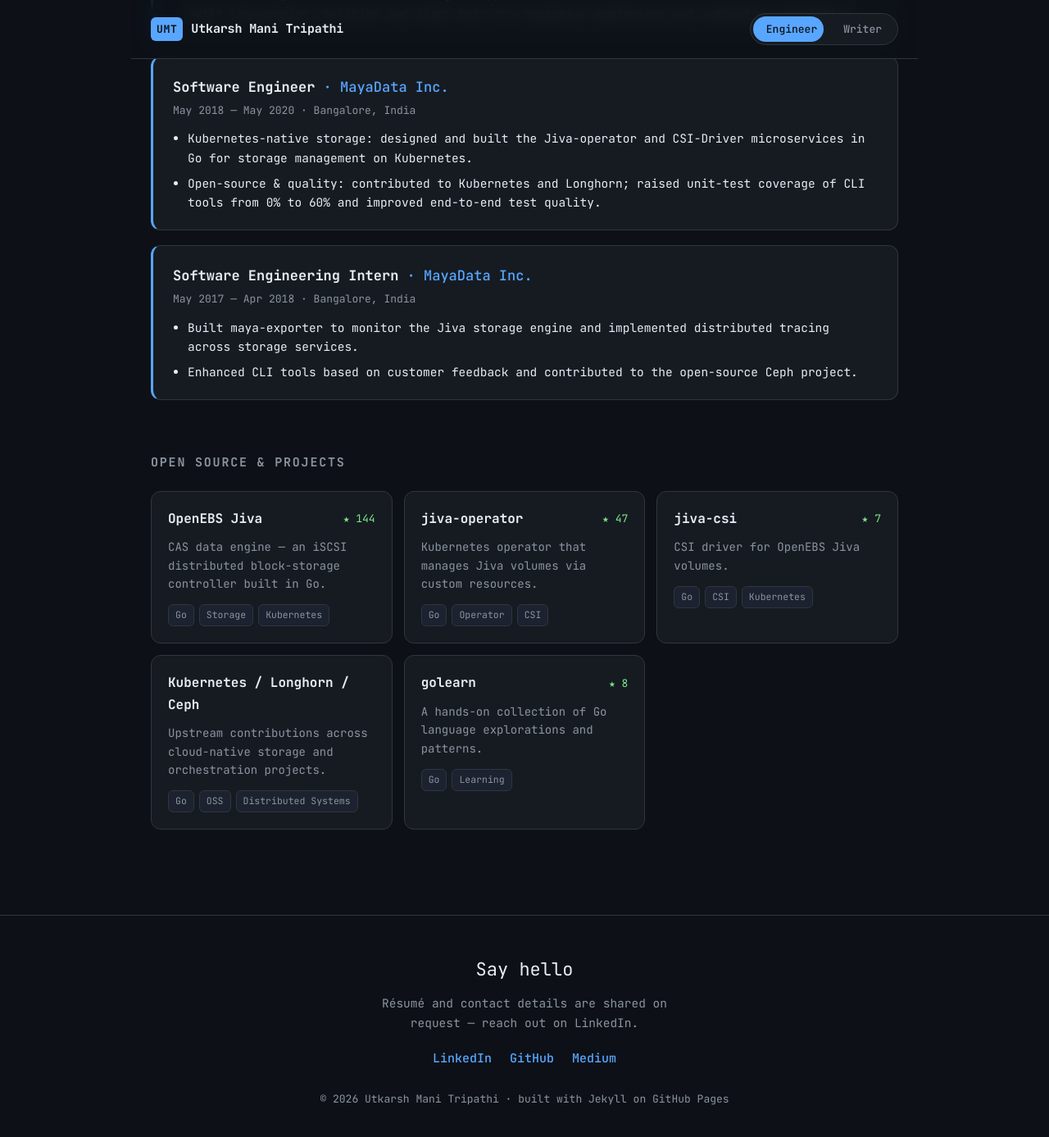
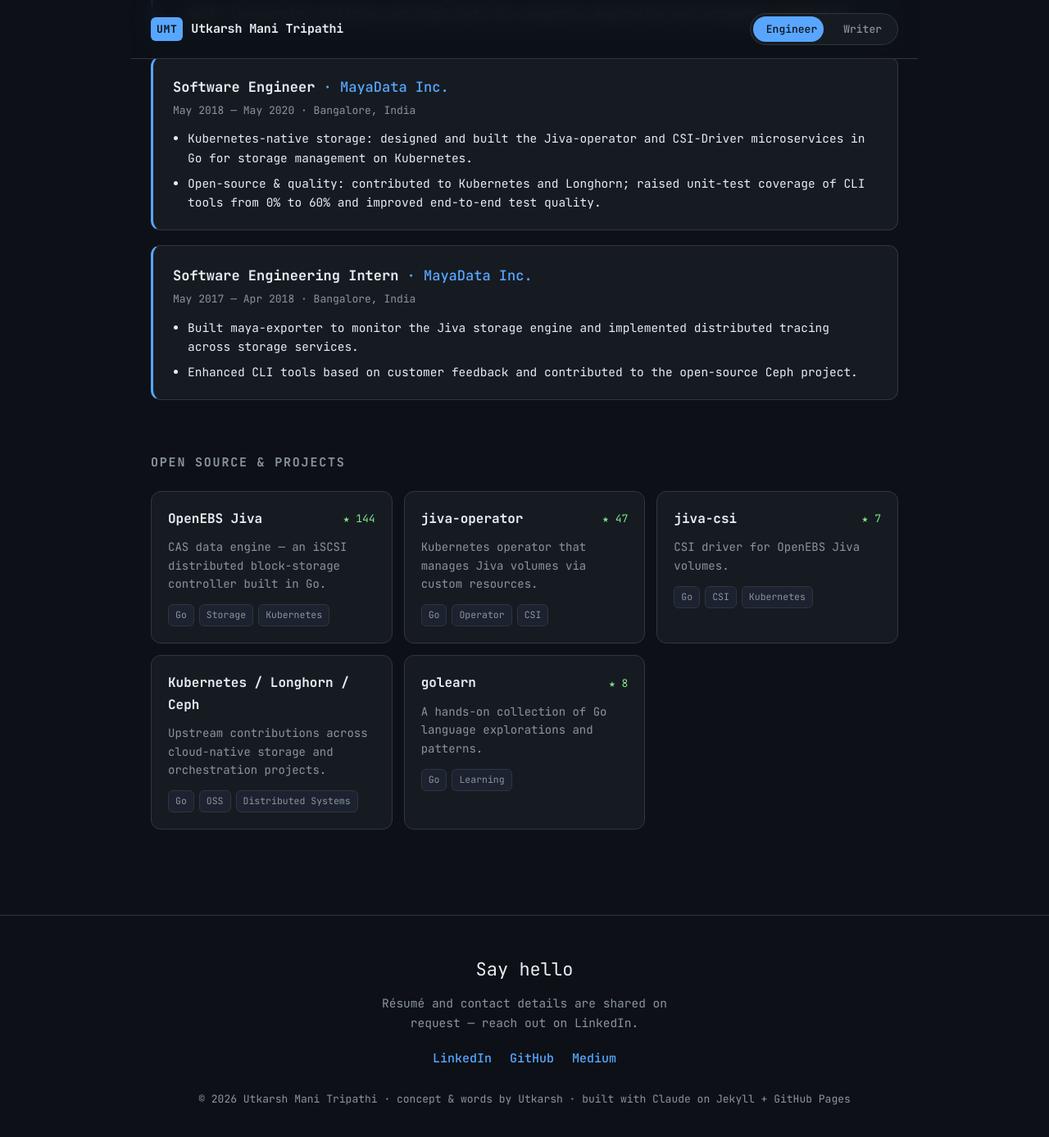
Before and after one commit to utkarshmani1997/utkarshmani1997.github.io, a Jekyll site: the page built from index.html, in a window 1280 px wide and 1400 px high, scrolled down 1875 px. Shown: the top 1387 px of the window at 82% size. Built offline with Jekyll 4.4.1, drawn with Linux system fonts in a browser that asks for light colours.

Commit message:
Add 9 satire pieces (sarcasm); attribution + Claude build credit
- Add sarcasm category writings; credit Parsai ji and Osho-told story
- Add optional per-piece credit field + wider prose column for long satire
- Footer: concept & words by Utkarsh, built with Claude

Co-Authored-By: Claude Opus 4.8 <noreply@anthropic.com>

```diff
--- a/_layouts/default.html
+++ b/_layouts/default.html
@@ -59,7 +59,7 @@
         <a href="https://github.com/{{ site.github }}" target="_blank" rel="noopener">GitHub</a>
         <a href="https://medium.com/@{{ site.medium }}" target="_blank" rel="noopener">Medium</a>
       </nav>
-      <p class="colophon">© {{ 'now' | date: "%Y" }} {{ site.author }} · built with Jekyll on GitHub Pages</p>
+      <p class="colophon">© {{ 'now' | date: "%Y" }} {{ site.author }} · concept &amp; words by Utkarsh · built with Claude on Jekyll + GitHub Pages</p>
     </div>
   </footer>
 
--- a/_layouts/writing.html
+++ b/_layouts/writing.html
@@ -19,5 +19,6 @@ document.documentElement.setAttribute('data-mode', 'clean');</script>
   <div class="writing-body">
     {{ content }}
   </div>
+  {% if page.credit %}<p class="writing-credit">— {{ page.credit }}</p>{% endif %}
   {% endif %}
 </article>
--- a/assets/css/style.css
+++ b/assets/css/style.css
@@ -298,6 +298,19 @@ html[data-mode="clean"] .block-h {
 }
 .writing-body a { color: var(--accent); text-underline-offset: 3px; }
 .writing-body strong { font-weight: 600; }
+.writing-body ul, .writing-body ol { margin: 0 0 1.2em; padding-left: 1.4em; }
+.writing-body li { margin-bottom: .5em; white-space: normal; }
+
+/* Long-form satire / prose reads better a little wider and smaller */
+.writing.cat-sarcasm, .writing.cat-blog { max-width: 64ch; }
+.writing.cat-sarcasm .writing-title, .writing.cat-blog .writing-title { text-align: left; }
+.writing.cat-sarcasm .writing-body, .writing.cat-blog .writing-body { font-size: 18px; }
+.writing[lang="hi"].cat-sarcasm .writing-body, .writing[lang="hi"].cat-blog .writing-body { line-height: 1.9; }
+
+/* Attribution / credit for pieces by other authors */
+.writing-credit { margin-top: 2.4em; color: var(--muted); font-style: italic;
+  font-family: var(--sans); font-size: 15px; }
+.writ-credit { display: block; margin-top: 10px; font-size: 12.5px; color: var(--muted); font-style: italic; }
 
 /* ---------- Footer ---------- */
 .site-footer { border-top: 1px solid var(--border); margin-top: 40px; }
--- a/index.html
+++ b/index.html
@@ -111,6 +111,7 @@ layout: default
         <span class="writ-cat cat-{{ w.category }}">{{ w.category }}</span>
         <h3 class="writ-title">{{ w.title }}</h3>
         <p class="writ-excerpt">{{ w.excerpt | default: w.content | strip_html | truncate: 120 }}</p>
+        {% if w.credit %}<span class="writ-credit">— {{ w.credit }}</span>{% endif %}
         {% if w.date %}<time class="writ-date">{{ w.date | date: "%b %-d, %Y" }}</time>{% endif %}
       </a>
       {% endif %}
```
Also changed, not shown: _writings/aadarsh-vyakti.md (added, +34 -0 lines), _writings/bhookha-aadmi-sanskriti-ka-raag.md (added, +23 -0 lines), _writings/dilli-men-bhagdad-prevention-better-than-cure.md (added, +8 -0 lines), _writings/foofa-ji.md (added, +10 -0 lines), _writings/jaako-loote-saiyaan.md (added, +23 -0 lines), _writings/mogli-ji-digital-avatar.md (added, +26 -0 lines), _writings/moorkhata-ka-aatmavishwas.md (added, +7 -0 lines), _writings/vivaah-kar-vyang.md (added, +25 -0 lines), _writings/yatra-naaryastu-pujyante.md (added, +10 -0 lines).
